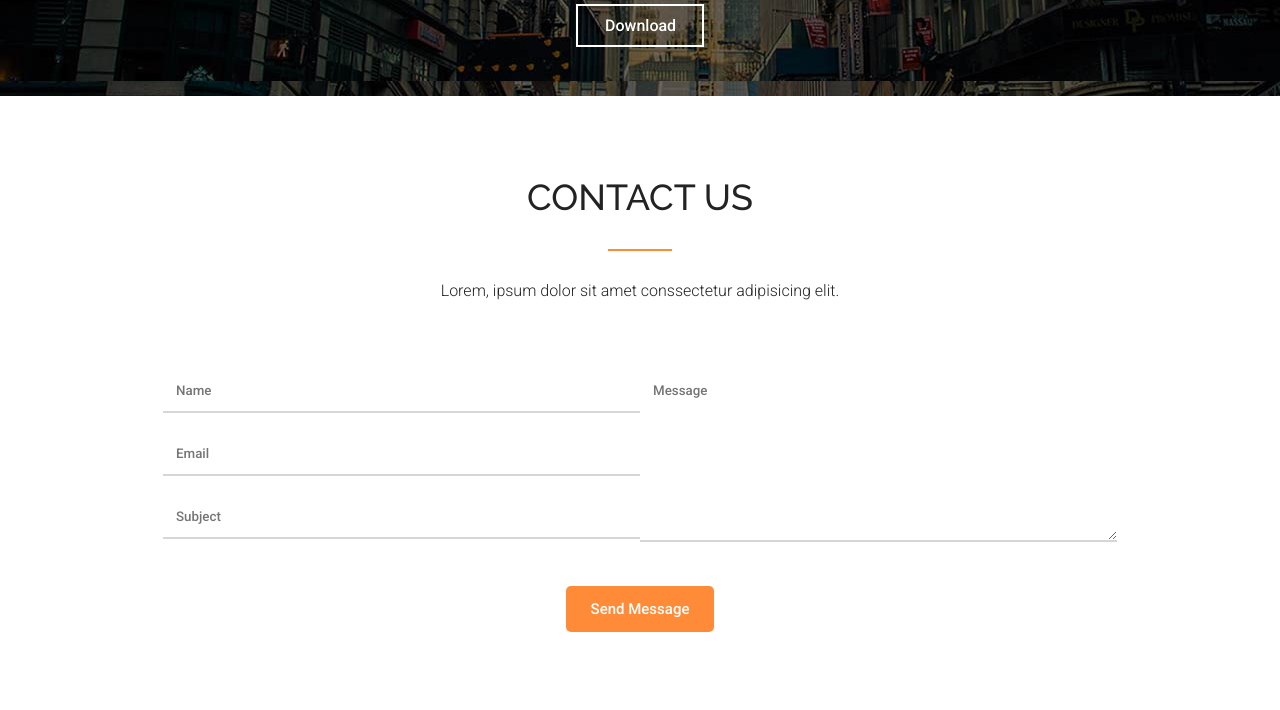
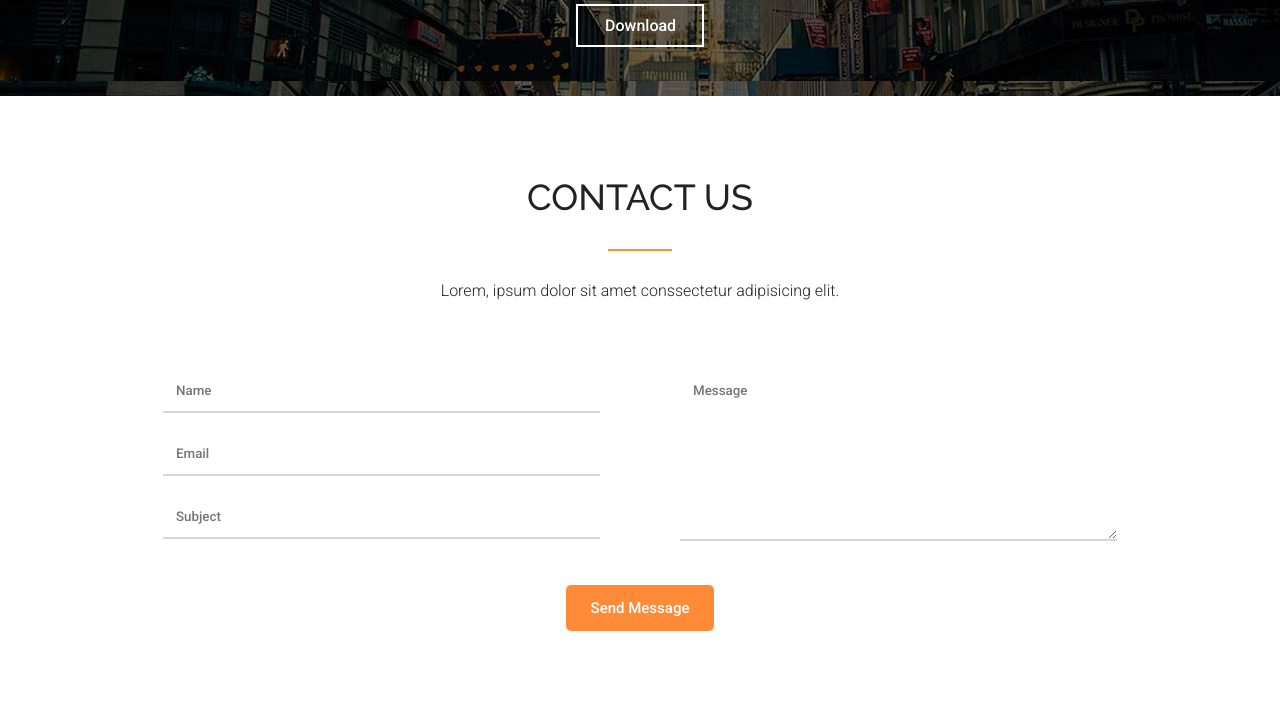
Before and after one commit to baonhatt/fastcoding-test, a plain HTML site: page index.html in a window 1280 px wide. Shown: the part 3142-3852 px from the top of the page. Drawn offline with Linux system fonts and the light colour scheme.

Commit message:
commit02

```diff
--- a/assets/style.css
+++ b/assets/style.css
@@ -1060,7 +1060,7 @@ section {
 }
 
 #contact textarea {
-    height: 172px;
+    height: 171px;
     width: 100%;
     border: 0;
     outline: 0;
@@ -1071,7 +1071,7 @@ section {
 }
 
 .p-2 {
-    margin: 0 28px;
+    margin-right: 5rem;
 }
 
 #contact a {
--- a/index.html
+++ b/index.html
@@ -250,7 +250,7 @@
                 <p>Lorem, ipsum dolor sit amet conssectetur adipisicing elit.</p>
             </div>
             <div class="row">
-                <div class="col">
+                <div class="col p-2">
                     <input type="text" placeholder="Name">
                     <input type="text" placeholder="Email">
                     <input type="text" placeholder="Subject">
```
